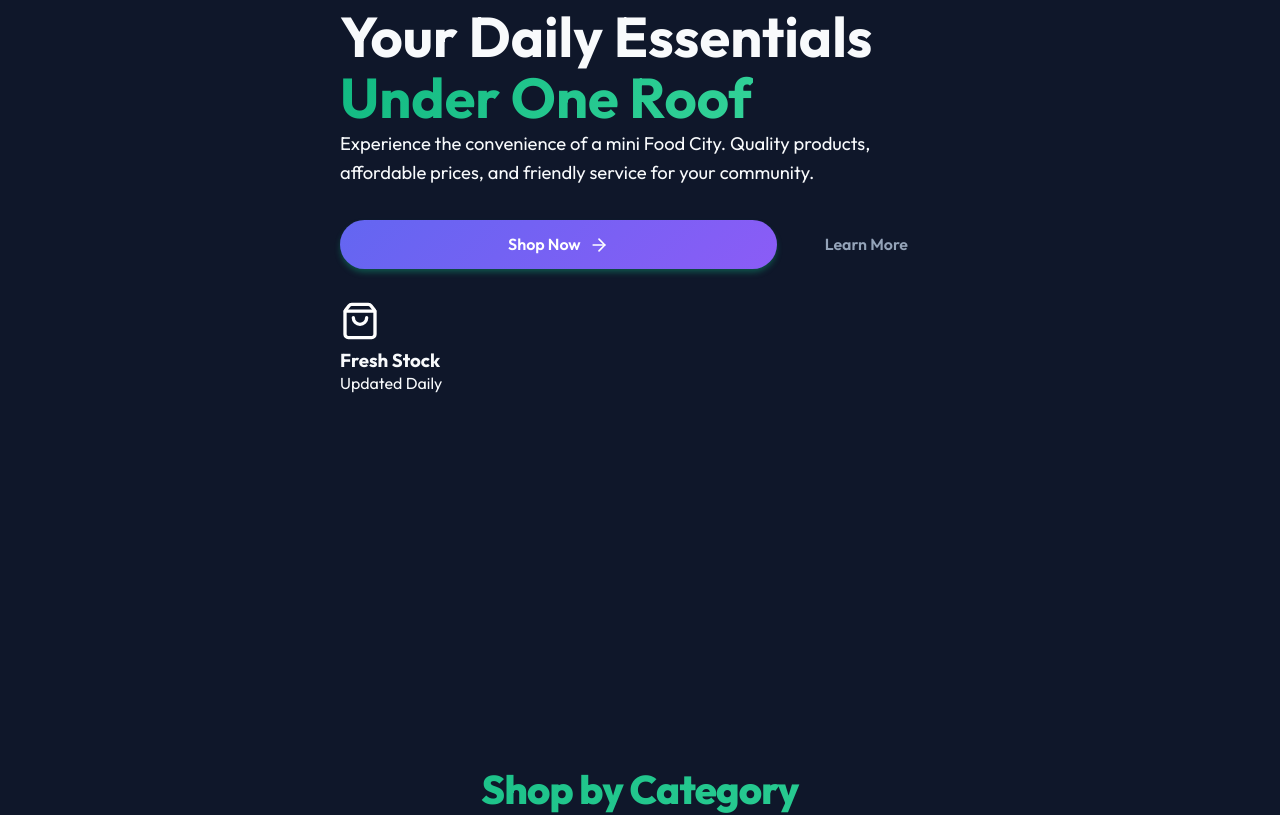
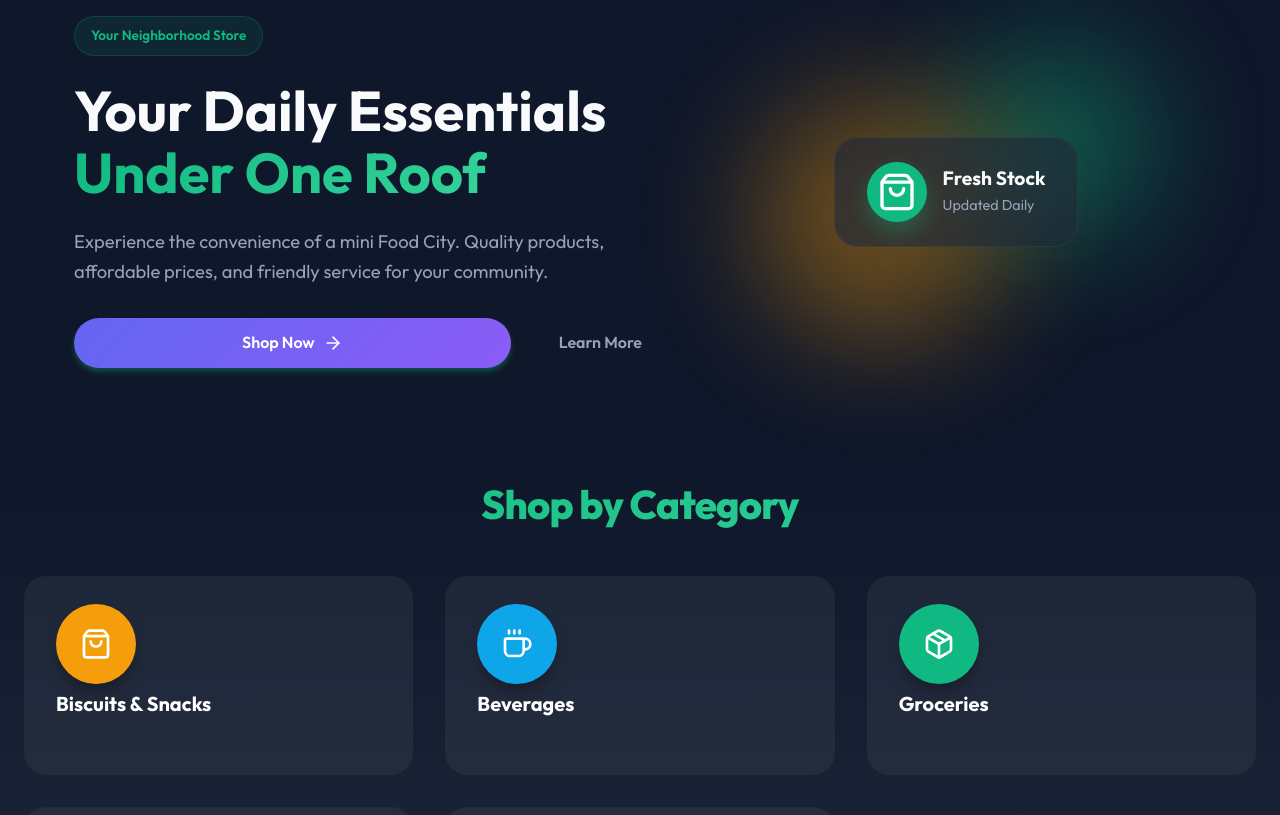
Before and after one commit to purnime/Kapila-Shop-Site, a React (Vite) app: page / in a window 1280 px wide. Shown: the part 240-1055 px from the top of the page. Built offline with nearby package versions, Linux system fonts and the light colour scheme; no server answers.

Commit message:
FORTH UPDATE

```diff
--- a/src/pages/Home.css
+++ b/src/pages/Home.css
@@ -1,13 +1,12 @@
-/* ================= BASE ================= */
-
 .home-page {
-    width: 100%;
+    /* overflow-x: hidden; */
 }
 
-/* HERO */
+/* HERO SECTION */
 .hero-section {
     position: relative;
     padding: 8rem 1rem 4rem;
+    /* Increased top padding for fixed header */
     min-height: 80vh;
     display: flex;
     align-items: center;
@@ -16,9 +15,11 @@
 
 .hero-content {
     display: grid;
-    grid-template-columns: 1fr;
+    grid-template-columns: 1.2fr 1fr;
     gap: 2rem;
     align-items: center;
+    position: relative;
+    z-index: 2;
 }
 
 .hero-text {
@@ -27,19 +28,27 @@
 
 .hero-badge {
     display: inline-block;
+    background: rgba(16, 185, 129, 0.1);
+    color: var(--color-primary);
     padding: 0.5rem 1rem;
     border-radius: 50px;
     font-size: 0.85rem;
+    font-weight: 600;
+    margin-bottom: 1.5rem;
+    border: 1px solid rgba(16, 185, 129, 0.2);
 }
 
 .hero-title {
     font-size: 3.5rem;
     line-height: 1.1;
+    margin-bottom: 1.5rem;
 }
 
 .hero-description {
     font-size: 1.15rem;
+    color: var(--color-text-muted);
     margin-bottom: 2rem;
+    line-height: 1.6;
 }
 
 .hero-buttons {
@@ -47,16 +56,143 @@
     gap: 1rem;
 }
 
-/* VISUAL */
+.btn-secondary {
+    background: transparent;
+    border: 1px solid var(--color-surface-hover);
+    color: var(--color-text-main);
+}
+
+.btn-secondary:hover {
+    border-color: var(--color-primary);
+    background: rgba(16, 185, 129, 0.05);
+}
+
 .hero-visual {
+    position: relative;
+    display: flex;
+    justify-content: center;
+    align-items: center;
     height: 400px;
 }
 
+/* Abstract blobs */
+.blob {
+    position: absolute;
+    border-radius: 50%;
+    filter: blur(60px);
+    opacity: 0.4;
+    z-index: 1;
+}
+
+.blob-1 {
+    width: 200px;
+    height: 200px;
+    background: var(--color-primary);
+    top: 50px;
+    right: 50px;
+    animation: float 6s ease-in-out infinite;
+}
+
+.blob-2 {
+    width: 250px;
+    height: 250px;
+    background: var(--color-accent);
+    bottom: 50px;
+    left: 50px;
+    animation: float 8s ease-in-out infinite reverse;
+}
+
+.glass-panel {
+    background: rgba(30, 41, 59, 0.6);
+    backdrop-filter: blur(12px);
+    border: 1px solid rgba(255, 255, 255, 0.05);
+    padding: 1.5rem 2rem;
+    border-radius: var(--radius-xl);
+    display: flex;
+    align-items: center;
+    gap: 1rem;
+    position: relative;
+    z-index: 10;
+    box-shadow: var(--shadow-xl);
+    animation: float 7s ease-in-out infinite 1s;
+}
+
+.hero-icon-wrapper {
+    width: 60px;
+    height: 60px;
+    background: var(--color-primary);
+    border-radius: 50%;
+    display: flex;
+    align-items: center;
+    justify-content: center;
+    box-shadow: 0 10px 20px rgba(16, 185, 129, 0.3);
+}
+
+.hero-card h3 {
+    font-size: 1.2rem;
+    margin-bottom: 0.2rem;
+}
+
+.hero-card p {
+    color: var(--color-text-muted);
+    font-size: 0.9rem;
+}
+
 /* CATEGORIES */
-.category-grid {
-    display: grid;
-    grid-template-columns: repeat(auto-fit, minmax(140px, 1fr));
-    gap: 1rem;
+.categories-section {
+    background: linear-gradient(to bottom, var(--color-bg), var(--color-surface));
+}
+
+.category-card {
+  background: rgba(255, 255, 255, 0.05);
+  border-radius: 22px;                 /* rounder */
+  padding: 1.75rem 2rem 2.25rem;       /* more top space */
+  text-decoration: none;
+  color: white;
+  display: flex;
+  flex-direction: column;
+  justify-content: flex-start;         /* pushes content up */
+  transition: all 0.3s ease;
+}
+
+
+.category-card:hover {
+    transform: translateY(-10px);
+    background: var(--color-surface-hover);
+    border-color: rgba(255, 255, 255, 0.1);
+}
+
+.category-icon {
+    width: 80px;
+    height: 80px;
+    border-radius: 50%;
+    display: flex;
+    align-items: center;
+    justify-content: center;
+    color: white;
+    margin-bottom: 0.5rem;
+    box-shadow: 0 10px 15px -3px rgba(0, 0, 0, 0.3);
+}
+
+.category-title {
+    font-size: 1.25rem;
+}
+
+.category-link {
+    font-size: 0.9rem;
+    color: var(--color-primary);
+    font-weight: 600;
+    display: flex;
+    align-items: center;
+    gap: 0.5rem;
+    opacity: 0;
+    transform: translateY(10px);
+    transition: 0.3s;
+}
+
+.category-card:hover .category-link {
+    opacity: 1;
+    transform: translateY(0);
 }
 
 /* FEATURES */
@@ -64,61 +200,57 @@
     display: grid;
     grid-template-columns: repeat(3, 1fr);
     gap: 2rem;
+    text-align: center;
 }
 
-/* ================= MOBILE FIX (THIS IS WHY IT NOW WORKS) ================= */
-
-html,
-body {
-    overflow-x: hidden;
+.feature-item {
+    padding: 2rem;
 }
 
-@media screen and (max-width: 768px) {
+.feature-item h3 {
+    font-size: 1.25rem;
+    margin-bottom: 0.5rem;
+    color: var(--color-text-main);
+}
 
-    /* 🔥 THIS FIXES YOUR SCREENSHOT ISSUE */
-    .home-page .container {
-        max-width: 100% !important;
-        width: 100% !important;
-        padding-left: 1rem !important;
-        padding-right: 1rem !important;
+.feature-item p {
+    color: var(--color-text-muted);
+}
+
+@keyframes float {
+    0% {
+        transform: translateY(0);
     }
 
-    .home-page .hero-text {
-        max-width: 100% !important;
-        text-align: center !important;
-        margin: 0 auto !important;
+    50% {
+        transform: translateY(-20px);
     }
 
-    .home-page .hero-title {
-        font-size: 2rem !important;
+    100% {
+        transform: translateY(0);
+    }
+}
+
+@media (max-width: 968px) {
+    .hero-content {
+        grid-template-columns: 1fr;
+        text-align: center;
     }
 
-    .home-page .hero-description {
-        font-size: 1rem !important;
+    .hero-title {
+        font-size: 2.5rem;
     }
 
-    .home-page .hero-buttons {
-        flex-direction: column !important;
-        width: 100% !important;
-    }
-
-    .home-page .hero-buttons .btn {
-        width: 100% !important;
+    .hero-buttons {
         justify-content: center;
     }
 
-    .home-page .hero-visual,
-    .home-page .blob {
-        display: none !important;
+    .hero-visual {
+        display: none;
+        /* Hide visual on mobile for simplicitly */
     }
 
     .features-grid {
-        grid-template-columns: 1fr !important;
+        grid-template-columns: 1fr;
     }
 }
-
-@media screen and (max-width: 480px) {
-    .home-page .hero-title {
-        font-size: 1.7rem !important;
-    }
-}
--- a/src/pages/Home.jsx
+++ b/src/pages/Home.jsx
@@ -14,6 +14,7 @@ const Home = () => {
 
     return (
         <div className="home-page">
+            {/* Hero Section */}
             <section className="hero-section">
                 <div className="container hero-content">
                     <div className="hero-text animate-fade-in">
@@ -35,8 +36,8 @@ const Home = () => {
                             </Link>
                         </div>
                     </div>
-
                     <div className="hero-visual">
+                        {/* Abstract Decorative Elements */}
                         <div className="blob blob-1"></div>
                         <div className="blob blob-2"></div>
                         <div className="hero-card glass-panel">
@@ -52,25 +53,25 @@ const Home = () => {
                 </div>
             </section>
 
+            {/* Featured Categories */}
             <section className="section categories-section">
                 <div className="container">
                     <h2 className="section-title">Shop by Category</h2>
                     <div className="grid-responsive category-grid">
                         {categories.map((cat, index) => (
-                            <Link key={index} to={cat.link} className="category-card">
+                            <Link to={cat.link} key={index} className="category-card" style={{ '--accent-color': cat.color }}>
                                 <div className="category-icon" style={{ backgroundColor: cat.color }}>
                                     {cat.icon}
                                 </div>
                                 <h3 className="category-title">{cat.title}</h3>
-                                <div className="category-link">
-                                    Explore <ArrowRight size={16} />
-                                </div>
+                                <div className="category-link">Explore <ArrowRight size={16} /></div>
                             </Link>
                         ))}
                     </div>
                 </div>
             </section>
 
+            {/* Value Props */}
             <section className="section features-section">
                 <div className="container">
                     <div className="features-grid">
```
